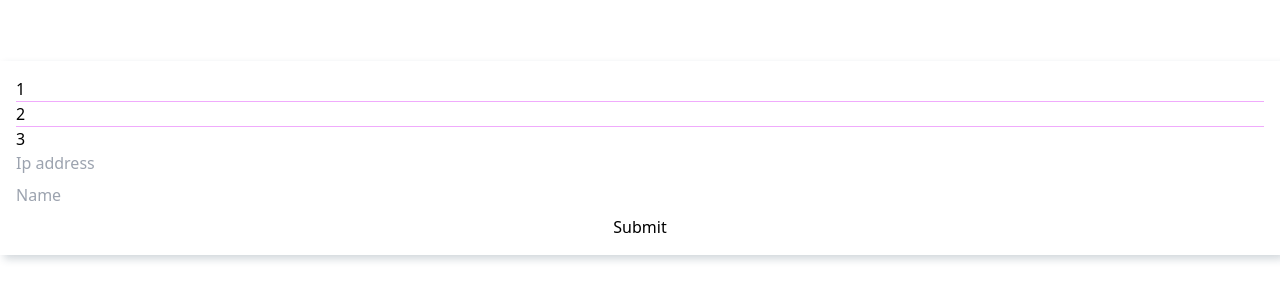
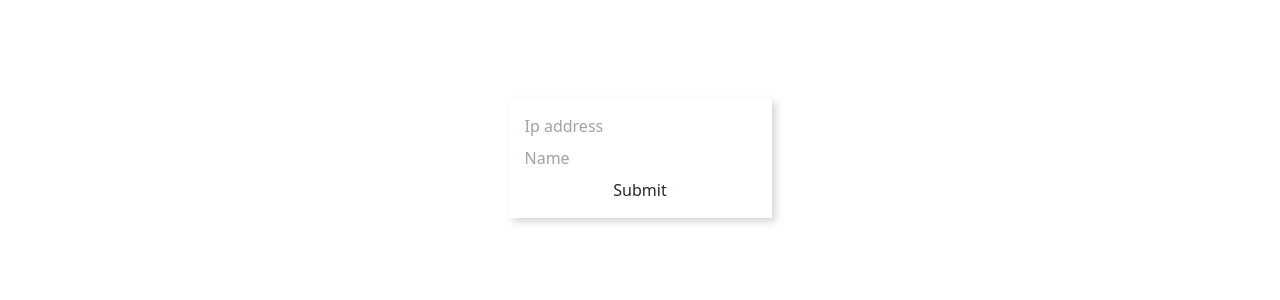
Before and after one commit to Soul-of-Wind/TSCordClient, a Vue app: page / in a window 1280 px wide. Shown: the part 242-542 px from the top of the page. Built offline with nearby package versions, Linux system fonts and the light colour scheme.

Commit message:
added daisyUI

```diff
--- a/package.json
+++ b/package.json
@@ -36,6 +36,7 @@
     "@vue/eslint-config-typescript": "^13.0.0",
     "@vue/test-utils": "^2.4.6",
     "autoprefixer": "^10.4.19",
+    "daisyui": "^4.12.10",
     "eslint": "^8.57.0",
     "eslint-plugin-storybook": "^0.8.0",
     "eslint-plugin-vue": "^9.26.0",
--- a/src/views/ViewHome.vue
+++ b/src/views/ViewHome.vue
@@ -1,11 +1,6 @@
 <template>
   <div class="view-home">
     <div class="shadow-block">
-      <div class="divide-y divide-fuchsia-300">
-      <div>1</div>
-      <div>2</div>
-      <div>3</div>
-    </div>
       <form
         class="login-form"
         action="#"
@@ -56,8 +51,6 @@ function onSubmitForm() {
 .shadow-block {
   padding: 16px;
   box-shadow: 4px 4px 8px 0 rgba(34, 60, 80, 0.2);
-  width: 100%;
-  height: 100%;
 }
 
 .login-form {
--- a/tailwind.config.js
+++ b/tailwind.config.js
@@ -5,7 +5,14 @@
       "./src/**/*.{vue,js,ts,jsx,tsx}",
     ],
     theme: {
-      extend: {},
+      extend: {
+
+      },
     },
-    plugins: [],
+    daisyui: {
+      themes: ["light", "dark", "cupcake"],
+    },
+    plugins: [
+      require('daisyui'),
+    ],
   }
```
Also changed, not shown: 1 other file (tests, documents, lock files or other folders).
